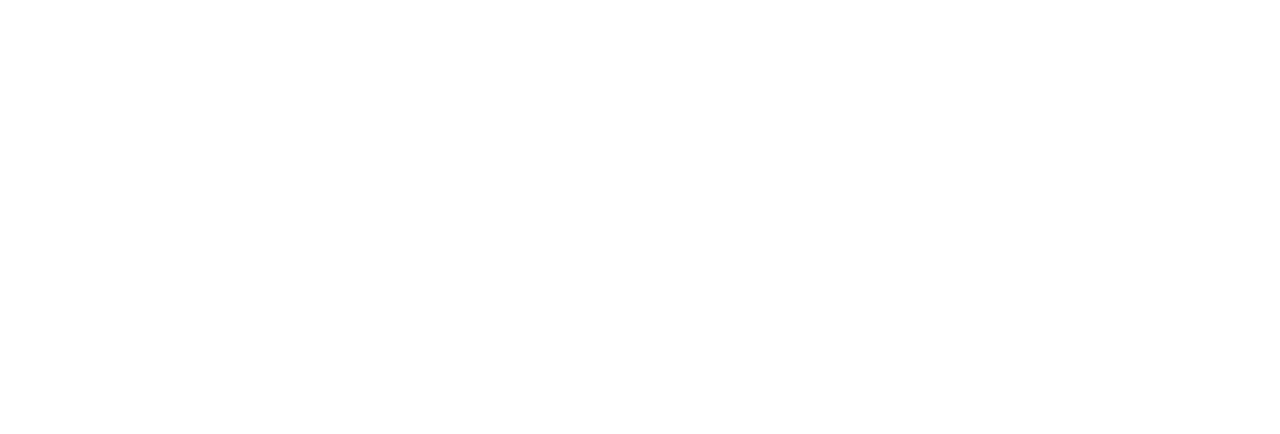
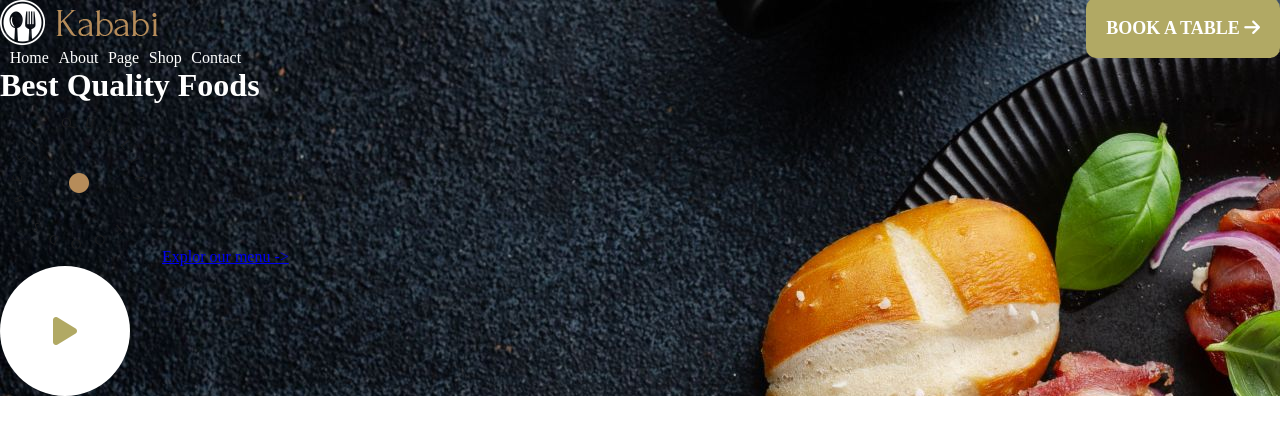
Before and after one commit to Nimarho/Kabibi-food, a website: page index.html in a window 1280 px wide. Drawn offline with Linux system fonts and the light colour scheme.

Commit message:
header debut

```diff
--- a/index.html
+++ b/index.html
@@ -5,14 +5,38 @@
     <meta http-equiv="X-UA-Compatible" content="IE=edge">
     <meta name="viewport" content="width=device-width, initial-scale=1.0">
     <link rel="stylesheet" href="ressources/CSS/style.css">
+    <script src="https://kit.fontawesome.com/199f1f5946.js" crossorigin="anonymous"></script>
     <title>Document</title>
 </head>
 <body>
     <!-- ================Header================ -->
     <header>
-        <nav>
-
-        </nav>
+        <div class="block__top-bar block__flex">
+            <div class="block__top-logo">
+                <img src="ressources/images/logo/logo.png" alt="logo.png">
+                <nav class="block__flex">
+                    <ul class="block__flex list__no-bullets">
+                        <li>Home</li>
+                        <li>About</li>
+                        <li>Page</li>
+                        <li>Shop</li>
+                        <li>Contact</li>
+                    </ul>
+                </nav>
+            </div>
+            <div class="link__contact">
+                <p>+012(345)6789</p>
+                <a class="link__book" href="#">Book a table <i class="fa-solid fa-arrow-right"></i></a>
+            </div>
+        </div>
+        <div class="block__explor">
+            <h1>Best Quality Foods</h1>
+            <img src="ressources/images/about-us/iconbgabout.png" alt="aboutus">
+            <a href="#" target="_blank" rel="noopener noreferrer">Explor our menu -></a>
+        </div>
+        <div class="block__big-play-button">
+            <i class="fa-solid fa-play fa-2x centrerY"></i>
+        </div>
     </header>
 
     <!-- ================Section category================ -->
--- a/ressources/CSS/main.scss
+++ b/ressources/CSS/main.scss
@@ -1,5 +1,64 @@
+$activeLinkColor:#B1A964;
+$brightFontColor:#FFFFFF;
+
 *{
     padding :0;
     margin :0;
     box-sizing: border-box;
 }
+
+header{
+    background-image: url(../images/slider/img_bg_slider_home01.jpg);
+    color: $brightFontColor;
+    .block__big-play-button{
+        border-radius: 100%;
+        background-color: #FFFFFF;
+        // padding: 50px;
+        text-align: center;
+        width: 130px;
+        height: 130px;
+        i{
+            color:$activeLinkColor;
+        }
+    }
+    .block__top-bar{
+        width: 100vw;
+        .block__top-logo{
+            width: fit-content;
+        }
+        .link__contact{
+            // position: absolute;
+            // right: 50px;
+            // top: 10px;
+            width: fit-content;
+            .link__book{
+                text-transform: uppercase;
+                font-size: large;
+                font-weight: bold;
+                text-decoration: none;
+                color: $brightFontColor;
+                background-color: $activeLinkColor;
+                padding: 20px;
+                border-radius: 10px;
+            }
+        }
+    }
+}
+
+.list__no-bullets{
+    list-style-type: none;
+    li{
+        padding-left: 5%;
+    }
+}
+
+.block__flex{
+    display: flex;
+    justify-content:space-between;
+}
+
+.centrerY{
+    position: relative;
+    top: 50%;
+    transform: perspective(1px) translateY(-50%);
+}
```
Also changed, not shown: ressources/CSS/style.css, ressources/icons/play-solid.svg (added).
